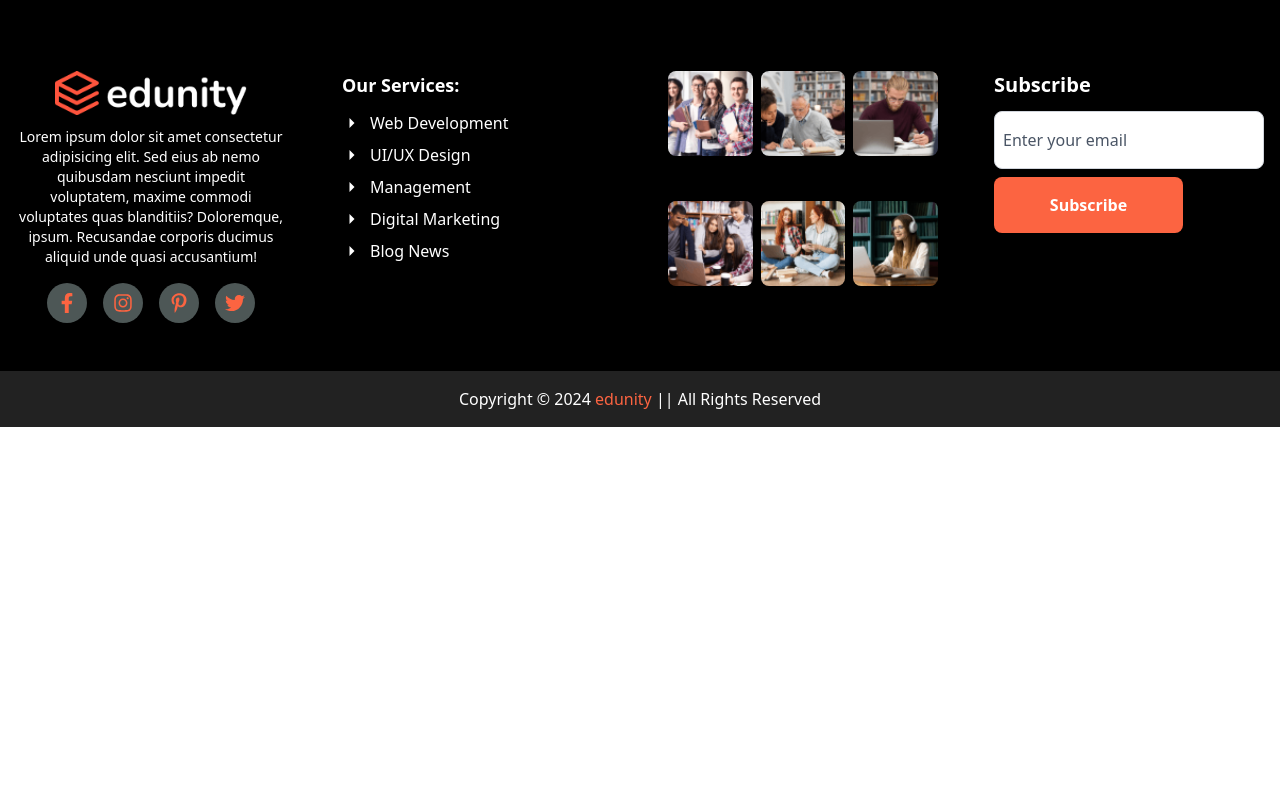
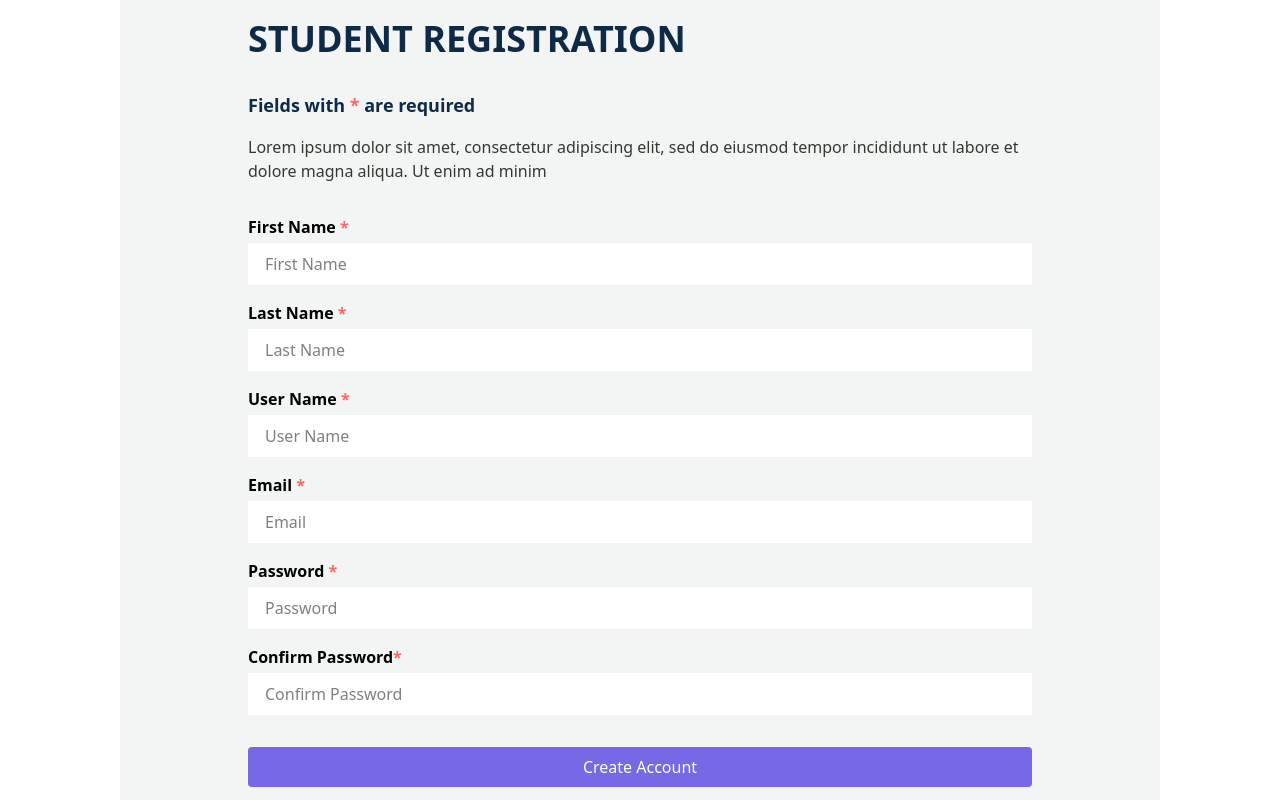
Before and after one commit to tech-cell-eg/round-2-courses-hub-front, a React (Vite) app: page /auth/student-registration in a window 1280 px wide. Shown: the part 400-1200 px from the top of the page. Before the commit the page ends 827 px from the top, so only its background shows below. Built offline with nearby package versions, Linux system fonts and the light colour scheme.

Commit message:
Create StudentRegistration page

```diff
--- a/src/pages/Auth/StudentRegistration.tsx
+++ b/src/pages/Auth/StudentRegistration.tsx
@@ -1,5 +1,184 @@
+import { useFormik } from 'formik';
+import * as Yup from 'yup';
+import { ToastContainer, toast } from 'react-toastify';
+import 'react-toastify/dist/ReactToastify.css';
+
+const validationSchema = Yup.object({
+  email: Yup.string().email('Invalid email address').required('Email is required'),
+  firstName: Yup.string().required('First Name is required'),
+  lastName: Yup.string().required('Last Name is required'),
+  userName: Yup.string().required('Username is required'),
+  password: Yup.string()
+    .required('Password is required')
+    .min(8, 'Password must be at least 8 characters'),
+  confirmPassword: Yup.string()
+    .oneOf([Yup.ref('password')], 'Passwords must match')
+    .required('Confirm Password is required'),
+});
+
 const StudentRegistration = () => {
-    return <div>StudentRegistration</div>;
+  const formik = useFormik({
+    initialValues: {
+      firstName: '',
+      lastName: '',
+      userName: '',
+      email: '',
+      password: '',
+      confirmPassword: '',
+    },
+    validationSchema,
+    onSubmit: (_, { resetForm }) => {
+      setTimeout(() => {
+        toast.success('Account Created', {
+          position: 'bottom-left',
+          autoClose: 3000,
+          hideProgressBar: false,
+          closeOnClick: true,
+          pauseOnHover: true,
+          draggable: true,
+        });
+        resetForm();
+      }, 1000);
+    },
+  });
+  return (
+    <div className="py-20">
+      <form
+        className="bg-[#F3F5F5] w-full lg:px-32 sm:px-8 px-2 py-16"
+        onSubmit={formik.handleSubmit}
+      >
+        <h3 className="uppercase text-4xl font-bold text-[#0E2A46] mb-8">
+          Student Registration
+        </h3>
+        <h4 className="text-lg text-[#0E2A46] font-bold mb-4">
+          Fields with <span className="text-red-400">*</span> are required
+        </h4>
+        <p className="text-[#333931] mb-8">
+          Lorem ipsum dolor sit amet, consectetur adipiscing elit, sed do eiusmod
+          tempor incididunt ut labore et dolore magna aliqua. Ut enim ad minim
+        </p>
+
+        <label className="flex flex-col mb-4 gap-1">
+          <span className="font-bold">
+            First Name <span className="text-red-400">*</span>
+          </span>
+          <input
+            type="text"
+            placeholder="First Name"
+            name="firstName"
+            className="bg-white py-2 px-4 outline-none border border-transparent focus:border-[#7768E5]"
+            onChange={formik.handleChange}
+            onBlur={formik.handleBlur}
+            value={formik.values.firstName}
+          />
+          {formik.touched.firstName && formik.errors.firstName ? (
+            <div className="text-red-500 text-sm">{formik.errors.firstName}</div>
+          ) : null}
+        </label>
+
+        <label className="flex flex-col mb-4 gap-1">
+          <span className="font-bold">
+            Last Name <span className="text-red-400">*</span>
+          </span>
+          <input
+            type="text"
+            placeholder="Last Name"
+            name="lastName"
+            className="bg-white py-2 px-4 outline-none border border-transparent focus:border-[#7768E5]"
+            onChange={formik.handleChange}
+            onBlur={formik.handleBlur}
+            value={formik.values.lastName}
+          />
+          {formik.touched.lastName && formik.errors.lastName ? (
+            <div className="text-red-500 text-sm">{formik.errors.lastName}</div>
+          ) : null}
+        </label>
+
+        <label className="flex flex-col mb-4 gap-1">
+          <span className="font-bold">
+            User Name <span className="text-red-400">*</span>
+          </span>
+          <input
+            type="text"
+            placeholder="User Name"
+            name="userName"
+            className="bg-white py-2 px-4 outline-none border border-transparent focus:border-[#7768E5]"
+            onChange={formik.handleChange}
+            onBlur={formik.handleBlur}
+            value={formik.values.userName}
+          />
+          {formik.touched.userName && formik.errors.userName ? (
+            <div className="text-red-500 text-sm">{formik.errors.userName}</div>
+          ) : null}
+        </label>
+
+        <label className="flex flex-col mb-4 gap-1">
+          <span className="font-bold">
+            Email <span className="text-red-400">*</span>
+          </span>
+          <input
+            type="email"
+            name="email"
+            placeholder="Email"
+            className="bg-white py-2 px-4 outline-none border border-transparent focus:border-[#7768E5]"
+            onChange={formik.handleChange}
+            onBlur={formik.handleBlur}
+            value={formik.values.email}
+          />
+          {formik.touched.email && formik.errors.email ? (
+            <div className="text-red-500 text-sm">{formik.errors.email}</div>
+          ) : null}
+        </label>
+
+        <label className="flex flex-col mb-4 gap-1">
+          <span className="font-bold">
+            Password <span className="text-red-400">*</span>
+          </span>
+          <input
+            type="password"
+            name="password"
+            placeholder="Password"
+            className="bg-white py-2 px-4 outline-none border border-transparent focus:border-[#7768E5]"
+            onChange={formik.handleChange}
+            onBlur={formik.handleBlur}
+            value={formik.values.password}
+          />
+          {formik.touched.password && formik.errors.password ? (
+            <div className="text-red-500 text-sm">{formik.errors.password}</div>
+          ) : null}
+        </label>
+
+        <label className="flex flex-col mb-8 gap-1">
+          <span className="font-bold">
+            Confirm Password<span className="text-red-400">*</span>
+          </span>
+          <input
+            type="password"
+            name="confirmPassword"
+            placeholder="Confirm Password"
+            className="bg-white py-2 px-4 outline-none border border-transparent focus:border-[#7768E5]"
+            onChange={formik.handleChange}
+            onBlur={formik.handleBlur}
+            value={formik.values.confirmPassword}
+          />
+          {formik.touched.confirmPassword && formik.errors.confirmPassword ? (
+            <div className="text-red-500 text-sm">
+              {formik.errors.confirmPassword}
+            </div>
+          ) : null}
+        </label>
+
+        <button
+          className="bg-[#7768E5] text-white py-2 px-10 rounded scale w-full"
+          type="submit"
+          disabled={formik.isSubmitting}
+        >
+          {formik.isSubmitting ? 'Loading...' : 'Create Account'}
+        </button>
+      </form>
+      <ToastContainer />
+    </div>
+  );
 };
 
 export default StudentRegistration;
```
